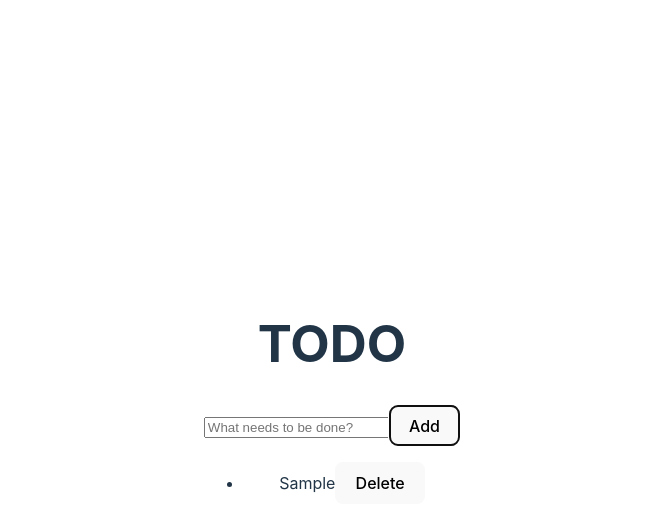
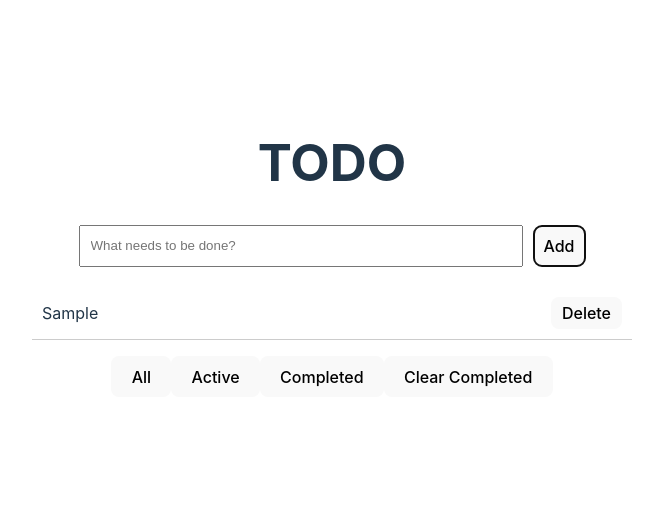
Before and after one commit to lestersinjacreater/react_app, a React (Vite) app: page / in a window 1280 px wide. Both pictures are taken after typing "Sample" into the empty fields and a click on the button "Add". Shown: the top 530 px of the page, without its empty margins (308-971 px from the left). Built offline with nearby package versions, Linux system fonts and the light colour scheme.

Commit message:
functionalities

```diff
--- a/package.json
+++ b/package.json
@@ -22,6 +22,7 @@
     "eslint": "^8.57.0",
     "eslint-plugin-react-hooks": "^4.6.2",
     "eslint-plugin-react-refresh": "^0.4.7",
+    "sass": "^1.77.6",
     "typescript": "^5.2.2",
     "vite": "^5.3.1"
   }
--- /dev/null
+++ b/src/App.module.scss
@@ -0,0 +1,13 @@
+.app {
+    text-align: center;
+    margin: 0 auto;
+    padding: 20px;
+    max-width: 600px;
+    position: absolute;
+    left: 25%;
+    right: 25%;
+    top: 10%;
+    bottom: 10%;
+
+
+  }
--- a/src/App.tsx
+++ b/src/App.tsx
@@ -1,7 +1,7 @@
 import React, { useState } from 'react';
-import TodoInput from './components/addtodo/TodoInput';
-import TodoList from './components/listtodo/TodoList';
-import './App.css';
+import TodoInput from './componets/TodoInput';
+import TodoList from './componets/TodoList';
+import styles from './App.module.scss';
 
 interface Todo {
   id: number;
@@ -9,8 +9,11 @@ interface Todo {
   completed: boolean;
 }
 
+type Filter = 'all' | 'active' | 'completed';
+
 const App: React.FC = () => {
   const [todos, setTodos] = useState<Todo[]>([]);
+  const [filter, setFilter] = useState<Filter>('all');
 
   const addTodo = (text: string) => {
     const newTodo = { id: Date.now(), text, completed: false };
@@ -25,11 +28,28 @@ const App: React.FC = () => {
     setTodos(todos.filter(todo => todo.id !== id));
   };
 
+  const clearCompleted = () => {
+    setTodos(todos.filter(todo => !todo.completed));
+  };
+
+  const filteredTodos = todos.filter(todo => {
+    if (filter === 'all') return true;
+    if (filter === 'active') return !todo.completed;
+    if (filter === 'completed') return todo.completed;
+    return true;
+  });
+
   return (
-    <div className="App">
+    <div className={styles.app}>
       <h1>TODO</h1>
       <TodoInput addTodo={addTodo} />
-      <TodoList todos={todos} toggleTodo={toggleTodo} deleteTodo={deleteTodo} />
+      <TodoList todos={filteredTodos} toggleTodo={toggleTodo} deleteTodo={deleteTodo} />
+      <div className={styles.filters}>
+        <button onClick={() => setFilter('all')} className={filter === 'all' ? styles.active : ''}>All</button>
+        <button onClick={() => setFilter('active')} className={filter === 'active' ? styles.active : ''}>Active</button>
+        <button onClick={() => setFilter('completed')} className={filter === 'completed' ? styles.active : ''}>Completed</button>
+        <button onClick={clearCompleted}>Clear Completed</button>
+      </div>
     </div>
   );
 }
--- /dev/null
+++ b/src/componets/TodoInput.module.scss
@@ -0,0 +1,15 @@
+.todoInput {
+    display: flex;
+    justify-content: center;
+    margin-bottom: 20px;
+  }
+
+  .input {
+    width: 70%;
+    padding: 10px;
+    margin-right: 10px;
+  }
+
+  .button {
+    padding: 10px;
+  }
--- a/src/components/addtodo/TodoInput.tsx
+++ b/src/componets/TodoInput.tsx
@@ -1,4 +1,5 @@
 import React, { useState } from 'react';
+import styles from './TodoInput.module.scss';
 
 interface Props {
   addTodo: (text: string) => void;
@@ -16,14 +17,15 @@ const TodoInput: React.FC<Props> = ({ addTodo }) => {
   };
 
   return (
-    <form onSubmit={handleSubmit}>
+    <form onSubmit={handleSubmit} className={styles.todoInput}>
       <input
         type="text"
         value={input}
         onChange={(e) => setInput(e.target.value)}
         placeholder="What needs to be done?"
+        className={styles.input}
       />
-      <button type="submit">Add</button>
+      <button type="submit" className={styles.button}>Add</button>
     </form>
   );
 }
--- /dev/null
+++ b/src/componets/TodoItem.module.scss
@@ -0,0 +1,15 @@
+.todoItem {
+    display: flex;
+    justify-content: space-between;
+    align-items: center;
+    padding: 10px;
+    border-bottom: 1px solid #ccc;
+  }
+
+  .completed {
+    text-decoration: line-through;
+  }
+
+  .deleteButton {
+    padding: 5px 10px;
+  }
--- a/src/components/items/Todoitem.tsx
+++ b/src/componets/TodoItem.tsx
@@ -1,4 +1,5 @@
 import React from 'react';
+import styles from './TodoItem.module.scss';
 
 interface Todo {
   id: number;
@@ -14,14 +15,14 @@ interface Props {
 
 const TodoItem: React.FC<Props> = ({ todo, toggleTodo, deleteTodo }) => {
   return (
-    <li>
+    <li className={styles.todoItem}>
       <span
-        style={{ textDecoration: todo.completed ? 'line-through' : 'none' }}
+        className={todo.completed ? styles.completed : ''}
         onClick={() => toggleTodo(todo.id)}
       >
         {todo.text}
       </span>
-      <button onClick={() => deleteTodo(todo.id)}>Delete</button>
+      <button onClick={() => deleteTodo(todo.id)} className={styles.deleteButton}>Delete</button>
     </li>
   );
 }
--- /dev/null
+++ b/src/componets/TodoList.module.scss
@@ -0,0 +1,4 @@
+.todoList {
+    list-style-type: none;
+    padding: 0;
+  }
--- a/src/components/listtodo/TodoList.tsx
+++ b/src/componets/TodoList.tsx
@@ -1,5 +1,6 @@
 import React from 'react';
-import TodoItem from '../items/Todoitem';
+import TodoItem from './TodoItem';
+import styles from './TodoList.module.scss';
 
 interface Todo {
   id: number;
@@ -15,7 +16,7 @@ interface Props {
 
 const TodoList: React.FC<Props> = ({ todos, toggleTodo, deleteTodo }) => {
   return (
-    <ul>
+    <ul className={styles.todoList}>
       {todos.map(todo => (
         <TodoItem
           key={todo.id}
```
Also changed, not shown: 1 other file (tests, documents, lock files or other folders).
